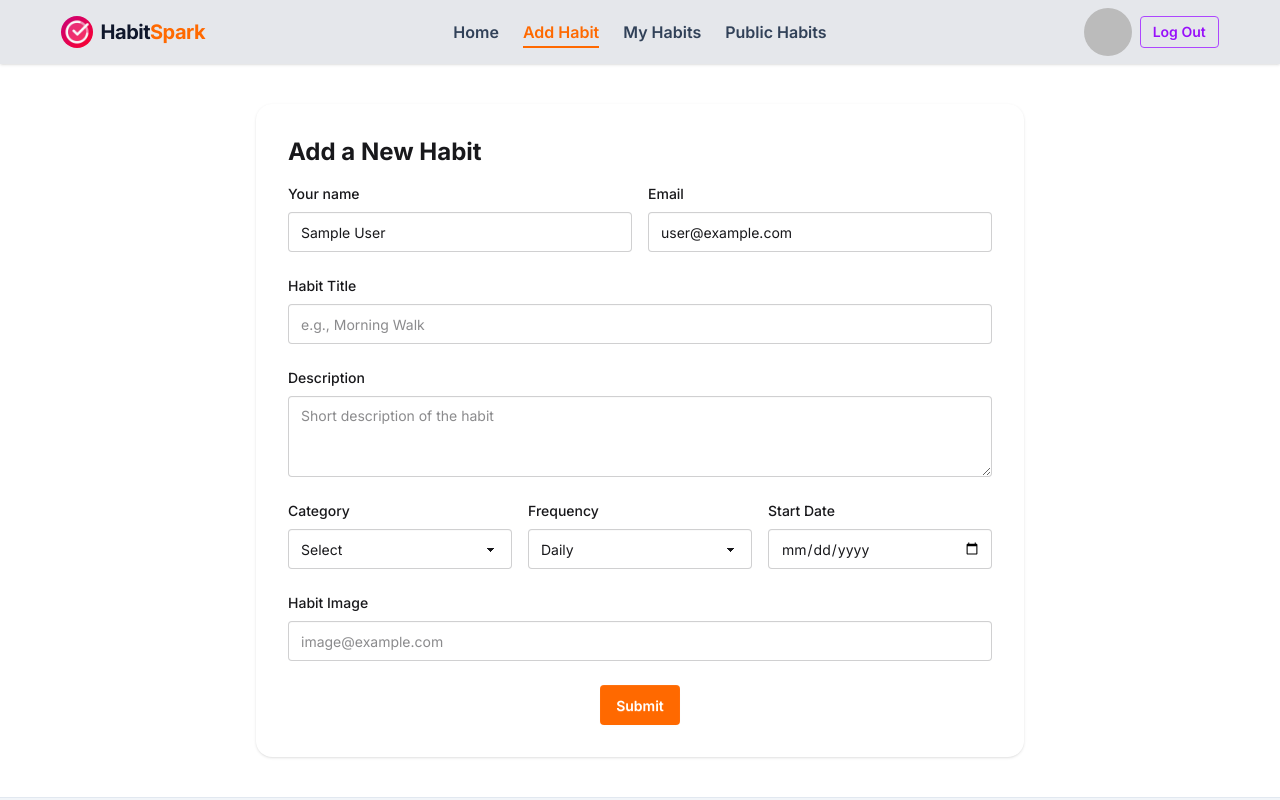
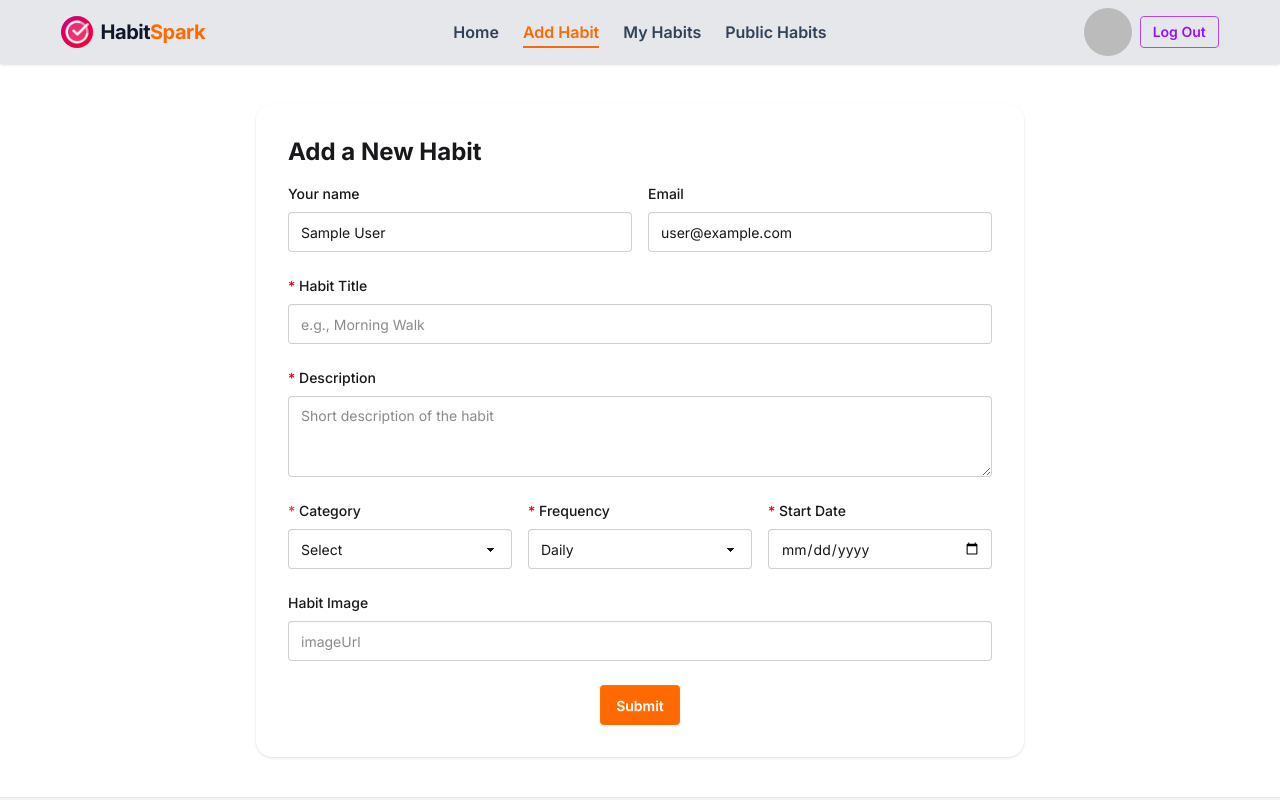
Before and after one commit to Al-amin-hossain-tamim/habbit-tracker-client, a React (Vite) app: page /AddHabbit in a window 1280 px wide. Shown: the top 800 px of the page. Built offline with nearby package versions, Linux system fonts and the light colour scheme; no server answers; sample sign-in values are in the browser's storage.

Commit message:
complete add habit form complete and save to data base

```diff
--- a/src/components/AddHabbits/AddHabbit.jsx
+++ b/src/components/AddHabbits/AddHabbit.jsx
@@ -1,4 +1,4 @@
-import React, { use, useState } from "react";
+import React, { use } from "react";
 import axios from "axios";
 import { useNavigate } from "react-router";
 import { AuthContext } from "../../Contexts/AuthContext/AuthContext";
@@ -16,14 +16,10 @@ import { toast, ToastContainer } from "react-toastify";
 //    <AddHabbit apiEndpoint="http://localhost:5000/api/habits" user={authUser} authToken={token} onSuccess={(res)=>console.log(res)} />
 
 const AddHabbit = () => {
- const {loginUser}=use(AuthContext)
+  const { loginUser } = use(AuthContext);
 
   const handleSubmit = async (e) => {
     e.preventDefault();
-
-
-
-
     const name = e.target.name.value;
     const email = e.target.email.value;
     const title = e.target.title.value;
@@ -31,6 +27,7 @@ const AddHabbit = () => {
     const category = e.target.category.value;
     const frequency = e.target.frequency.value;
     const imageUrl = e.target.imageUrl.value;
+    const created_At = e.target.startDate.value;
     const newHabit = {
       name,
       email,
@@ -38,12 +35,13 @@ const AddHabbit = () => {
       description,
       category,
       frequency,
-
+      created_At,
       imageUrl,
     };
     await axios.post("http://localhost:5000/habbits", newHabit);
-    e.target.reset()
-    toast.success("baler mathar kaj hoi gece")
+
+    e.target.reset();
+    toast.success("habbit added successfully");
   };
 
   return (
@@ -81,11 +79,10 @@ const AddHabbit = () => {
           {/* title */}
           <div>
             <label className="block text-sm font-medium mb-2">
-              Habit Title
+             <span className="text-red-600">*</span> Habit Title
             </label>
             <input
               name="title"
-
               className="input input-bordered w-full"
               placeholder="e.g., Morning Walk"
               required
@@ -95,11 +92,10 @@ const AddHabbit = () => {
           {/* description */}
           <div>
             <label className="block text-sm font-medium mb-2">
-              Description
+             <span className="text-red-600">*</span> Description
             </label>
             <textarea
               name="description"
-
               rows="3"
               className="textarea textarea-bordered w-full"
               placeholder="Short description of the habit"
@@ -110,10 +106,9 @@ const AddHabbit = () => {
           {/* meta */}
           <div className="grid grid-cols-1 md:grid-cols-3 gap-4">
             <div>
-              <label className="block text-sm font-medium mb-2">Category</label>
+              <label className="block text-sm font-medium mb-2"><span className="text-red-500">*</span> Category</label>
               <select
                 name="category"
-
                 className="select select-bordered w-full"
                 required
               >
@@ -128,11 +123,11 @@ const AddHabbit = () => {
 
             <div>
               <label className="block text-sm font-medium mb-2">
-                Frequency
+              <span className="text-red-600">*</span>  Frequency
               </label>
               <select
                 name="frequency"
-
+                required
                 className="select select-bordered w-full"
               >
                 <option value="Daily">Daily</option>
@@ -142,13 +137,13 @@ const AddHabbit = () => {
             </div>
 
             <div>
-              <label className="block text-sm font-medium mb-2">
-                Start Date
+              <label className="block text-sm font-medium mb-2 items-center">
+               <span className="text-red-600">*</span> Start Date
               </label>
               <input
                 name="startDate"
                 type="date"
-
+                required
                 className="input input-bordered w-full"
               />
             </div>
@@ -162,7 +157,7 @@ const AddHabbit = () => {
             <input
               name="imageUrl"
               className="input input-bordered w-full"
-              placeholder="image@example.com"
+              placeholder="imageUrl"
               required
             />
           </div>
@@ -181,4 +176,4 @@ const AddHabbit = () => {
     </div>
   );
 };
-export default AddHabbit
+export default AddHabbit;
```
